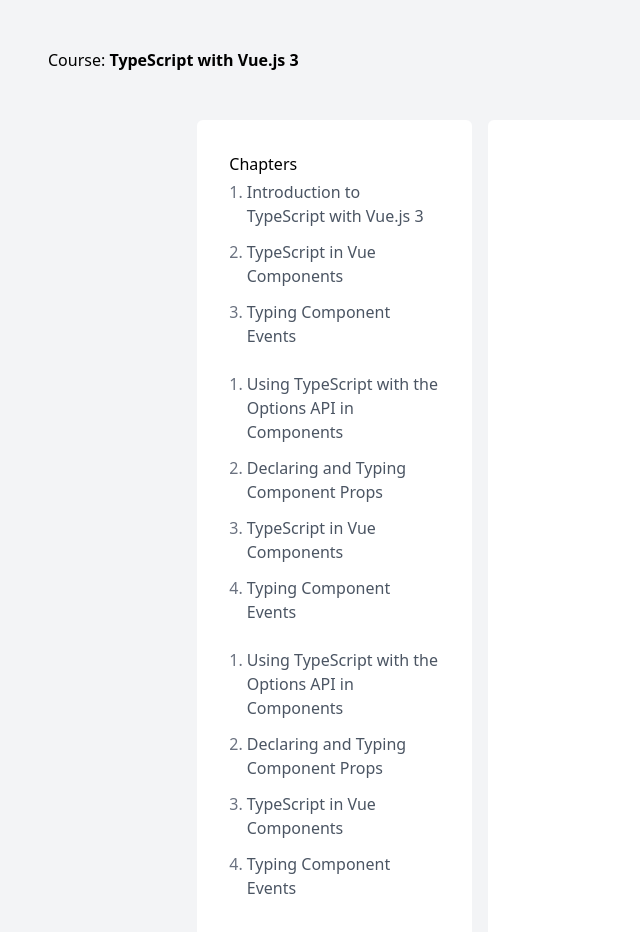
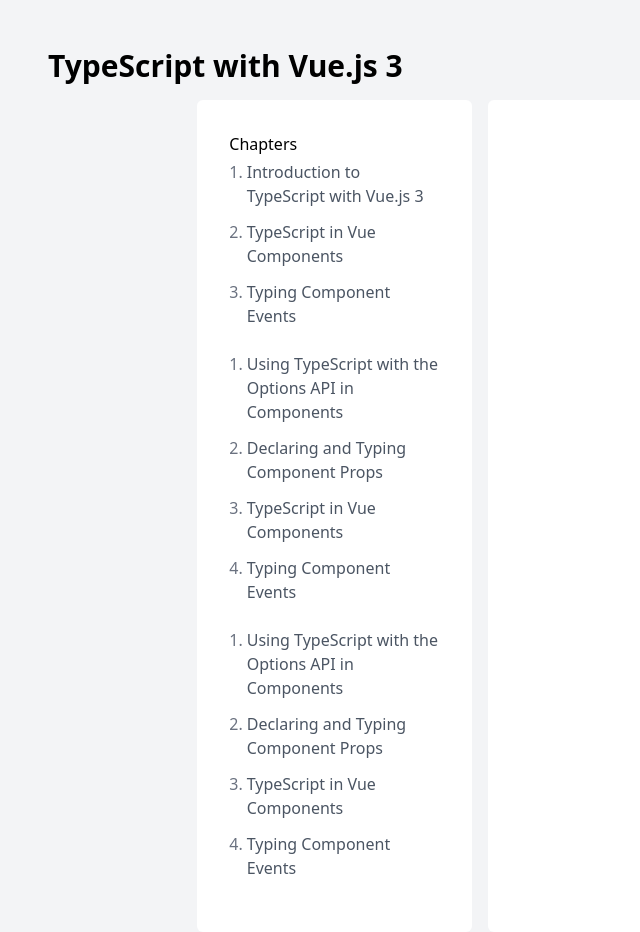
Before and after one commit to ivanushkaPr/mastering-nuxt, a Nuxt app: page /course in a window 1280 px wide. Shown: the top 932 px of the page, without its empty margins (0-640 px from the left). Built offline with nearby package versions, Linux system fonts and the light colour scheme; no server answers.

Commit message:
4.7. ended Logging in with github.

```diff
--- a/components/UserCard.vue
+++ b/components/UserCard.vue
@@ -11,7 +11,6 @@
       <div class="font-medium">{{ name }}</div>
       <button
           class="text-sm underline text-slate-500"
-          @click="logout"
       >
         Log out
       </button>
--- a/pages/course.vue
+++ b/pages/course.vue
@@ -1,16 +1,14 @@
 <template>
   <div>
-
-    <div class="prose mb-12">
-      <h1>
-        <span class="font-medium">
-          Course:
-          <span class="font-bold">
-            {{ title }}
-          </span>
+    <div class="mb-4 flex justify-between items-center w-full">
+      <h1 class="text-3xl">
+        <span class="medium">
+          <span class="font-bold">{{title}}</span>
         </span>
       </h1>
+      <UserCard/>
     </div>
+
 
     <div class="flex flex-row justify-center flex-grow">
       <div
--- a/pages/login.vue
+++ b/pages/login.vue
@@ -19,7 +19,7 @@
 const user = useSupabaseUser()
 const { auth } = useSupabaseClient()
 debugger;
-const redirectTo = `http://localhost:3000/confirm`
+const redirectTo = `http://localhost:3000/`
 
 watchEffect(() => {
   if (user.value) {
```
